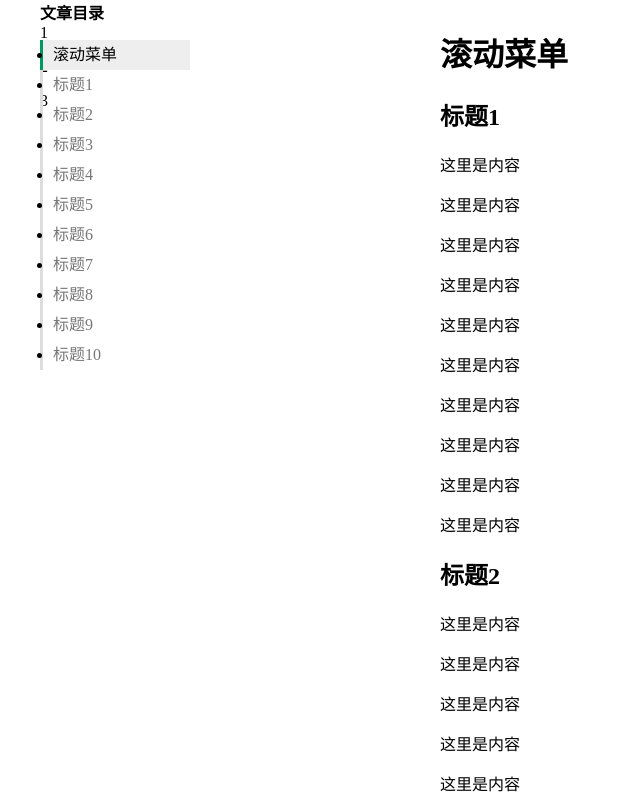
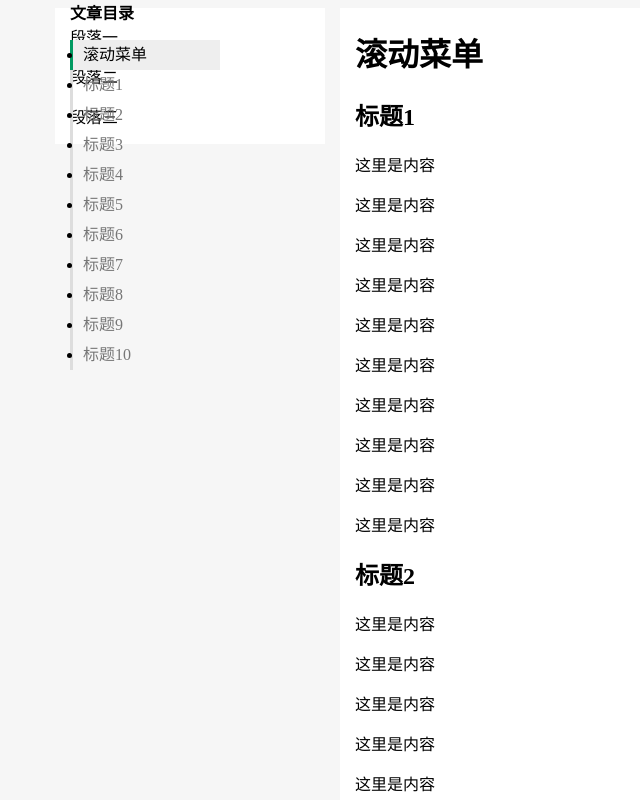
Before and after one commit to cdiwo/AutoSideMenu, a plain HTML site: page index.html in a window 1280 px wide. Shown: the top 800 px of the page, without its empty margins (0-640 px from the left). Drawn offline with nearby package versions, Linux system fonts and the light colour scheme.

Commit message:
拆分css和js文件

```diff
--- a/index.html
+++ b/index.html
@@ -4,114 +4,27 @@
 	<meta charset="UTF-8">
 	<title>滚动菜单</title>
 	<script type="text/javascript" src="http://apps.bdimg.com/libs/jquery/2.1.4/jquery.min.js"></script>
-	<style type="text/css">
-		.container { width: 1200px; margin:0 auto; }
-		.article { width: 66.666666666%; float: left; }
-		.side { width: 33.333333333%; float: left; position: relative; }
-		.fixed { position: fixed; top: 0; }
-		.post-nav { width: 150px}
-		.post-nav .nav-head { font-weight: bold; font-size: 16px; }
-		.post-nav .nav-body {
-		  	position: relative;
-		    border-left: 3px solid #ddd;
-		}
-		.post-nav .highlight-title {
-			position: absolute;
-		  	display: block;
-		  	left: 0;
-		  	right: 0;
-		  	height: 30px;
-		  	background: #eee;
-		  	margin-left: -3px;
-		  	z-index: 1;
-		  	border-left: 3px solid #009A61;
-		  	-moz-transition: all 0.2s ease;
-		  	-o-transition: all 0.2s ease;
-		  	-webkit-transition: all 0.2s ease;
-		  	transition: all 0.2s ease;
-		}
-		.post-nav .articleIndex {
-		  	position: relative;
-		  	z-index: 2;
-		}
-		.post-nav ul {
-		    padding-left: 10px;
-		}
-		.post-nav ul>li {
-		    line-height: 30px;
-		}
-
-		.post-nav ul a {
-			text-decoration: none;
-		    display: block;
-		    overflow: hidden;
-		    white-space: nowrap;
-		    text-overflow: ellipsis;
-		}
-		.post-nav ul a:link {
-		    color: #777;
-		}
-		.post-nav ul a:visited {
-		    color: #626262;
-		}
-		.post-nav ul a:hover {
-		    text-decoration: none;
-		    color: #3189f3;
-		}
-
-		.post-nav ul>li.active a { color: black;}
-
-	</style>
-	<script type="text/javascript">
-		$(function(){
-			var html = "";
-	        $('h1, h2, h3').each(function(){
-	            html += '<li><a href="#' + $(this).attr('id') + '">' + $(this).html() + '</a></li>';
-	        });
-	        $('.post-nav ul.articleIndex').append(html);
-
-	        var articleHead = $('.article').find('h1, h2, h3');
-	        var highlightTitle = $('.post-nav .highlight-title');
-
-	        $(window).scroll(function() {
-	            var scrollTop = $(this).scrollTop();
-
-	            if(articleHead.eq(0).offset().top - scrollTop < 40) {
-	                highlightTitle.show()
-	                var index = 0;
-	                articleHead.each(function(i) {
-	                    // 计算接近移动到头部隐藏区域的元素
-	                    if(scrollTop + 20  > articleHead.eq(i).offset().top) {
-	                        index = i;
-	                    }
-	                });
-
-	                $('.articleIndex li').eq(index).addClass('active').siblings().removeClass('active');
-	                highlightTitle.css('top', index * 30);
-	            } else {
-	                $(".articleIndex li").removeClass("active");
-	                highlightTitle.hide();
-	            }
-	        });
-		});
-	</script>
+	<link rel="stylesheet" href="scrollnav.css">
+	<script src="scrollnav.js"></script>
 </head>
-<body>
+<body style="background: #f6f6f6;">
 	<div class="container">
+		<div class="col-3">
 			<div class="side">
-			<p>1</p>
-			<p>2</p>
-			<p>3</p>
+				<p>段落一</p>
+				<p>段落二</p>
+				<p>段落三</p>
 				<div class="post-nav fixed">
 					<div class="nav-head">文章目录</div>
 					<div class="nav-body">
 						<div class="highlight-title"></div>
-					<ul class="articleIndex">
+						<ul class="article-index">
 						</ul>
 					</div>
 				</div>
 			</div>
-		<div class="article">
+		</div>
+		<div class="col-9 article">
 			<h1>滚动菜单</h1>
 
 			<h2>标题1</h2>
--- /dev/null
+++ b/scrollnav.css
@@ -0,0 +1,47 @@
+* {
+  -webkit-box-sizing: border-box;
+  -moz-box-sizing: border-box;
+  box-sizing: border-box;
+}
+.container { width: 1200px; margin:0 auto; }
+.col-9, .col-3 { position: relative; float: left; }
+.col-9 { width: 75%; padding: 0 15px;}
+.col-3 { width: 25%; padding: 0 15px;}
+.article { float: left; background: #fff; }
+.side { float: left; background: #fff; width: 100%; padding: 0 15px;}
+.fixed { position: fixed; top: 0; }
+.post-nav { width: 150px}
+.post-nav .nav-head { font-weight: bold; font-size: 16px; }
+.post-nav .nav-body { position: relative; border-left: 3px solid #ddd; }
+.post-nav .highlight-title {
+	position: absolute;
+  	display: block;
+  	left: 0;
+  	right: 0;
+  	height: 30px;
+  	background: #eee;
+  	margin-left: -3px;
+  	z-index: 1;
+  	border-left: 3px solid #009A61;
+  	-moz-transition: all 0.2s ease;
+  	-o-transition: all 0.2s ease;
+  	-webkit-transition: all 0.2s ease;
+  	transition: all 0.2s ease;
+}
+.post-nav .article-index {
+  	position: relative;
+  	z-index: 2;
+}
+.post-nav ul { padding-left: 10px; }
+.post-nav ul>li { line-height: 30px; }
+.post-nav ul>li.active a { color: black;}
+.post-nav ul>li a {
+	text-decoration: none;
+    display: block;
+    overflow: hidden;
+    white-space: nowrap;
+    text-overflow: ellipsis;
+}
+.post-nav ul a:link { color: #777; }
+.post-nav ul a:visited { color: #626262; }
+.post-nav ul a:hover { color: #3189f3; text-decoration: none; }
--- /dev/null
+++ b/scrollnav.js
@@ -0,0 +1,40 @@
+$(function() {
+
+	// 生成菜单
+	var html = '';
+    $('h1, h2, h3').each(function(i){
+    	$(this).attr('id', 'article-header' + i);
+        html += '<li><a href="#' + $(this).attr('id') + '">' + $(this).html() + '</a></li>';
+    });
+    $('.post-nav ul.article-index').append(html);
+
+    var articleHead = $('.article').find('h1, h2, h3');
+    var highlightTitle = $('.post-nav').find('.highlight-title');
+
+    // 监听滚动事件
+    $(window).scroll(function() {
+        var scrollTop = $(this).scrollTop();
+
+        // 判断第1个标题是否滚动到隐藏区域
+        if(articleHead.eq(0).offset().top - scrollTop < 40) {
+            highlightTitle.show()
+
+            var index = 0;
+            articleHead.each(function(i) {
+                // 计算接近移动到头部隐藏区域的元素
+                if(scrollTop + 20  > articleHead.eq(i).offset().top) {
+                    index = i;
+                }
+            });
+
+            // 更新导航样式
+            $('.article-index li').eq(index).addClass('active').siblings().removeClass('active');
+            highlightTitle.css('top', index * 30);
+
+        } else {
+            $('.article-index li').removeClass('active');
+            highlightTitle.hide();
+        }
+    });
+
+});
```
Lines whose indentation alone changed are shown as unchanged.
